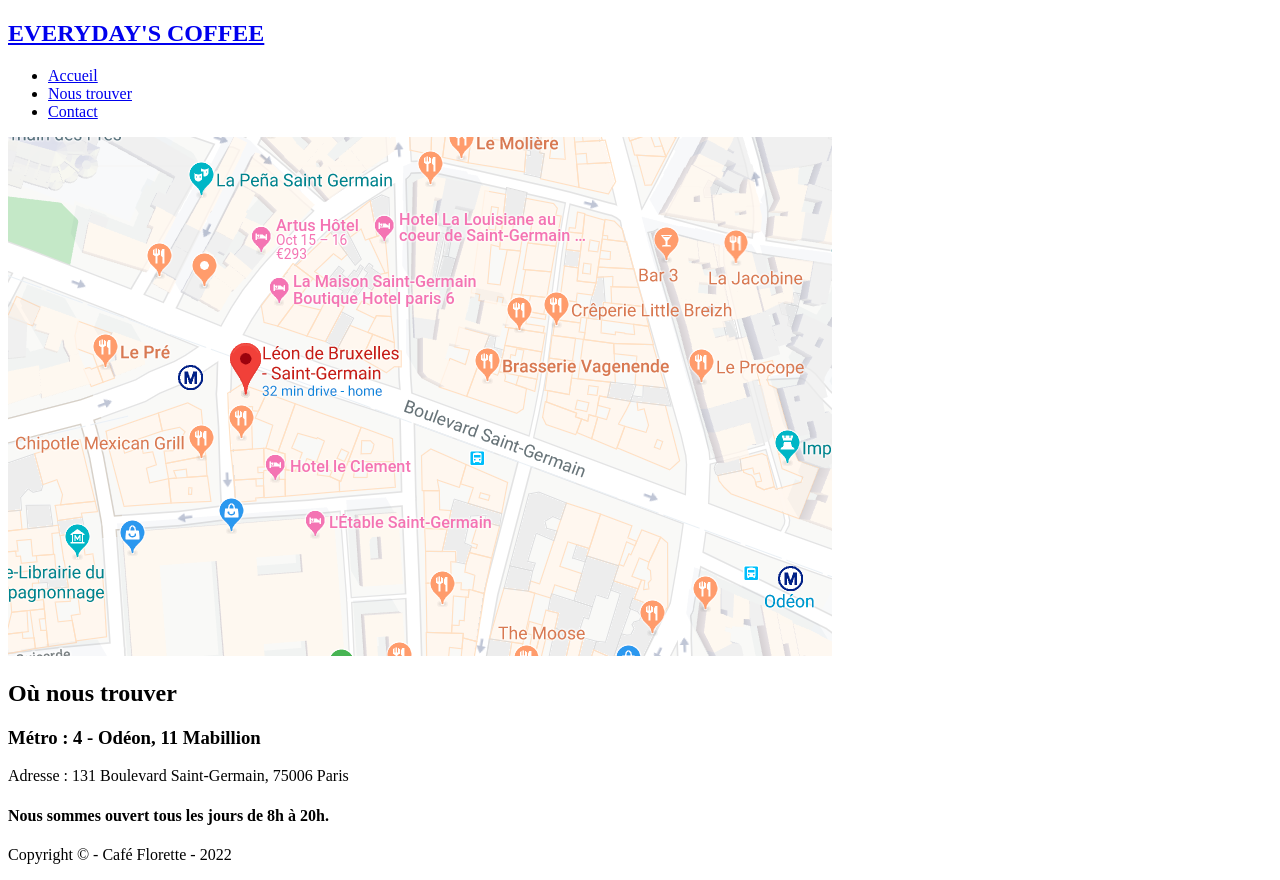
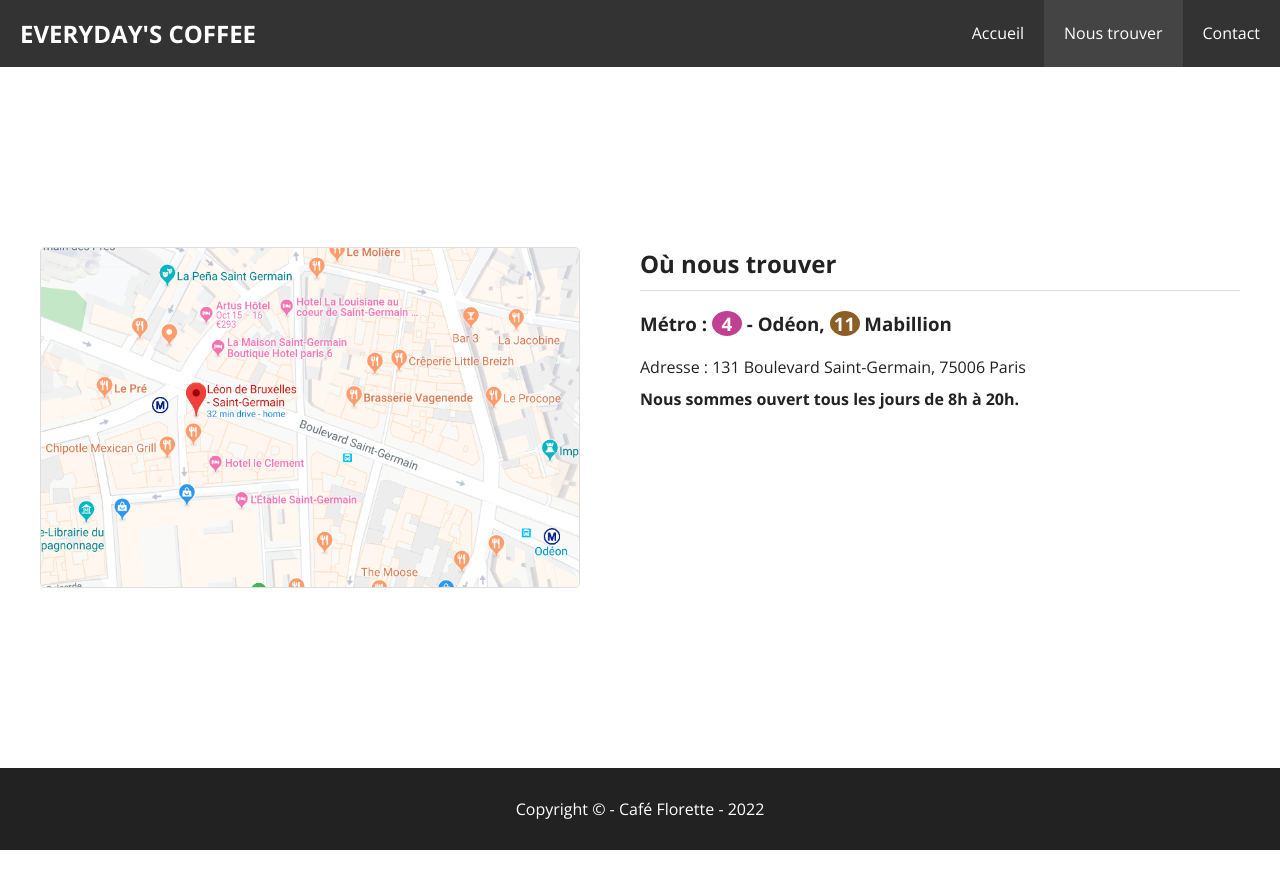
Before and after one commit to Armand-H/Project_cafe, a plain HTML site: page where.html in a window 1280 px wide. After the commit the page ends 850 px from the top, so only its background shows below. Drawn offline with nearby package versions, Linux system fonts and the light colour scheme; the site is published under a folder, as on GitHub Pages, so addresses that start at the root find nothing.

Commit message:
New commit after first change

```diff
--- a/css/flex.css
+++ b/css/flex.css
@@ -3,6 +3,6 @@
   display: flex;
   flex-direction: column;
 }
-.cotennt {
+.content {
   flex-grow: 1 !important;
 }
--- a/where.html
+++ b/where.html
@@ -16,15 +16,15 @@
       crossorigin="anonymous"
     ></script>
 
-    <link rel="stylesheet" href="/css/style.css" />
-    <link rel="stylesheet" href="/css/flex.css" />
+    <link rel="stylesheet" href="./css/style.css" />
+    <link rel="stylesheet" href="./css/flex.css" />
   </head>
 
   <body>
     <header class="header">
       <nav>
         <h1>
-          <a href="/index.php">EVERYDAY'S COFFEE</a>
+          <a href="/index.html">EVERYDAY'S COFFEE</a>
         </h1>
         <ul>
           <li><a href="/index.html">Accueil</a></li>
```
Also changed, not shown: contact.html (+3 -1 lines), index.html (+2 -2 lines).
